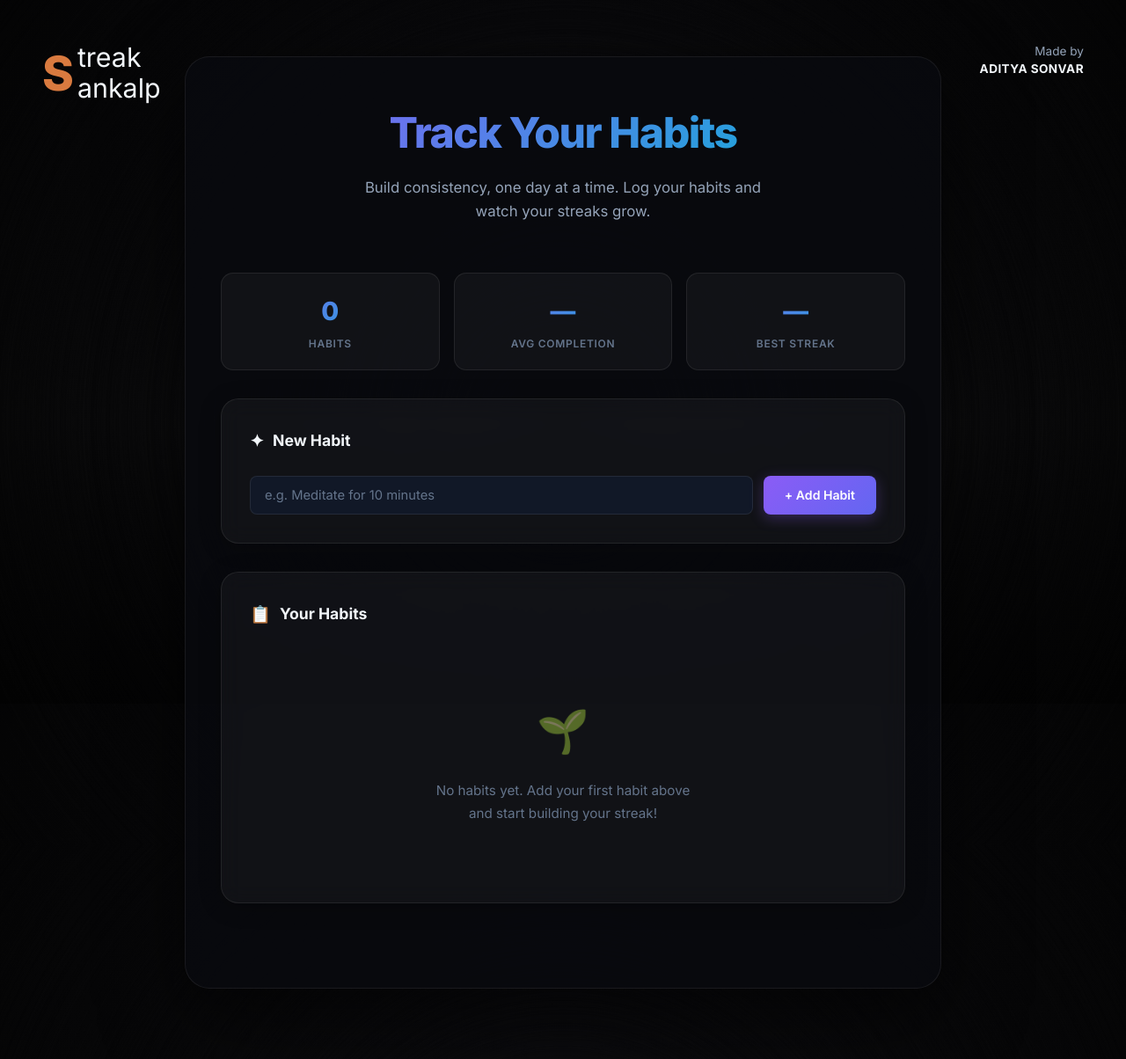
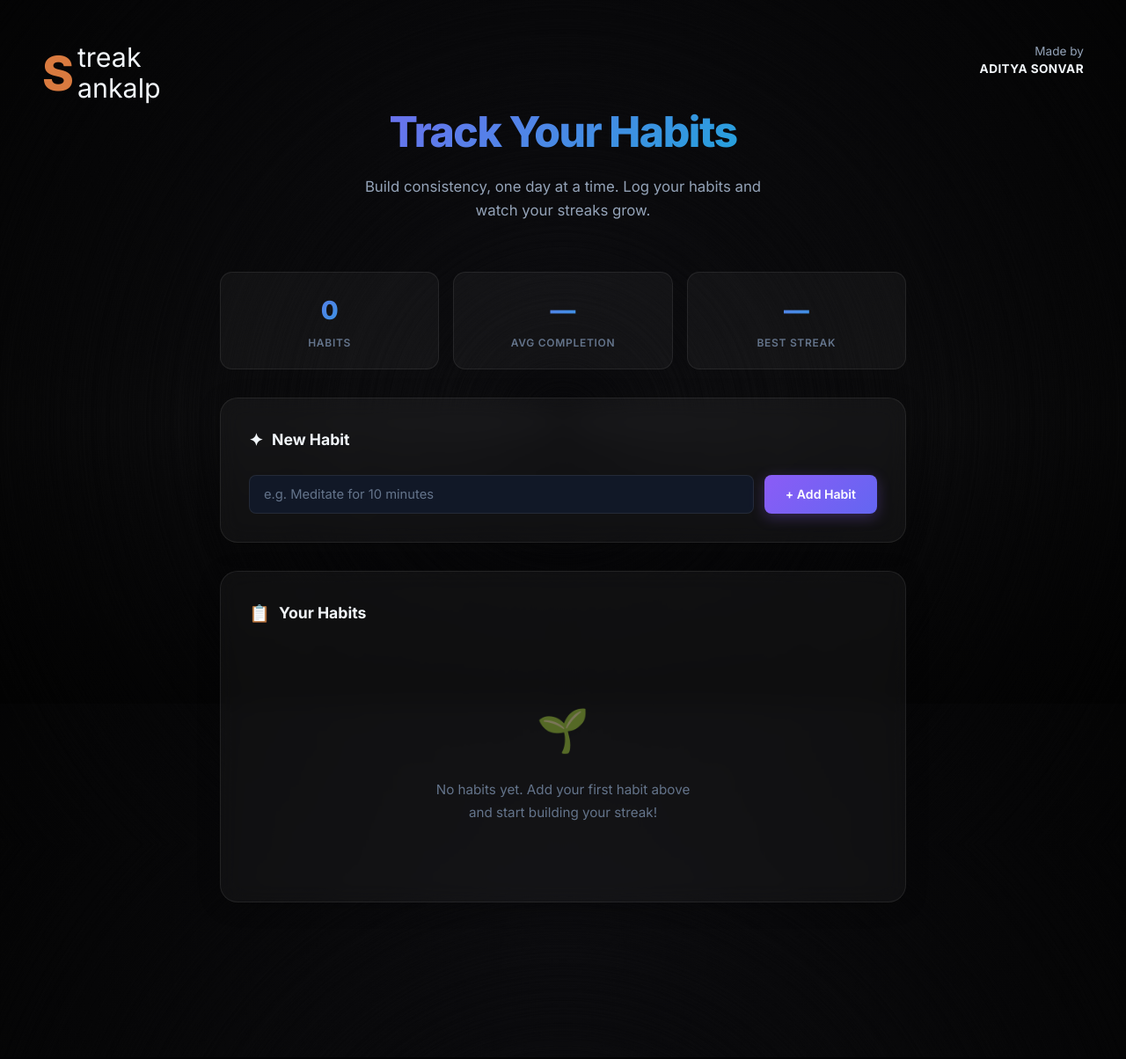
Before and after one commit to Asonvar/StreakSankalp, a Flask app: page / in a window 1280 px wide. Shown: the whole page at 88% size. After the commit the page ends 1026 px from the top, so only its background shows below. Run offline with Flask 3, Linux system fonts and the light colour scheme; data that the repository does not hold is empty.

Commit message:
app-wraper changes

```diff
--- a/templates/index.html
+++ b/templates/index.html
@@ -92,12 +92,6 @@
             max-width: 860px;
             margin: 64px auto 80px;
             padding: 48px 40px 64px;
-            background: rgba(9, 10, 15, 0.86);
-            border: 1px solid rgba(255, 255, 255, 0.07);
-            border-radius: 28px;
-            box-shadow: 0 30px 90px rgba(0, 0, 0, 0.6);
-            /* backdrop-filter: blur(8px);
-            -webkit-backdrop-filter: blur(8px); */
         }
 
         /* ============================================================= */
```
